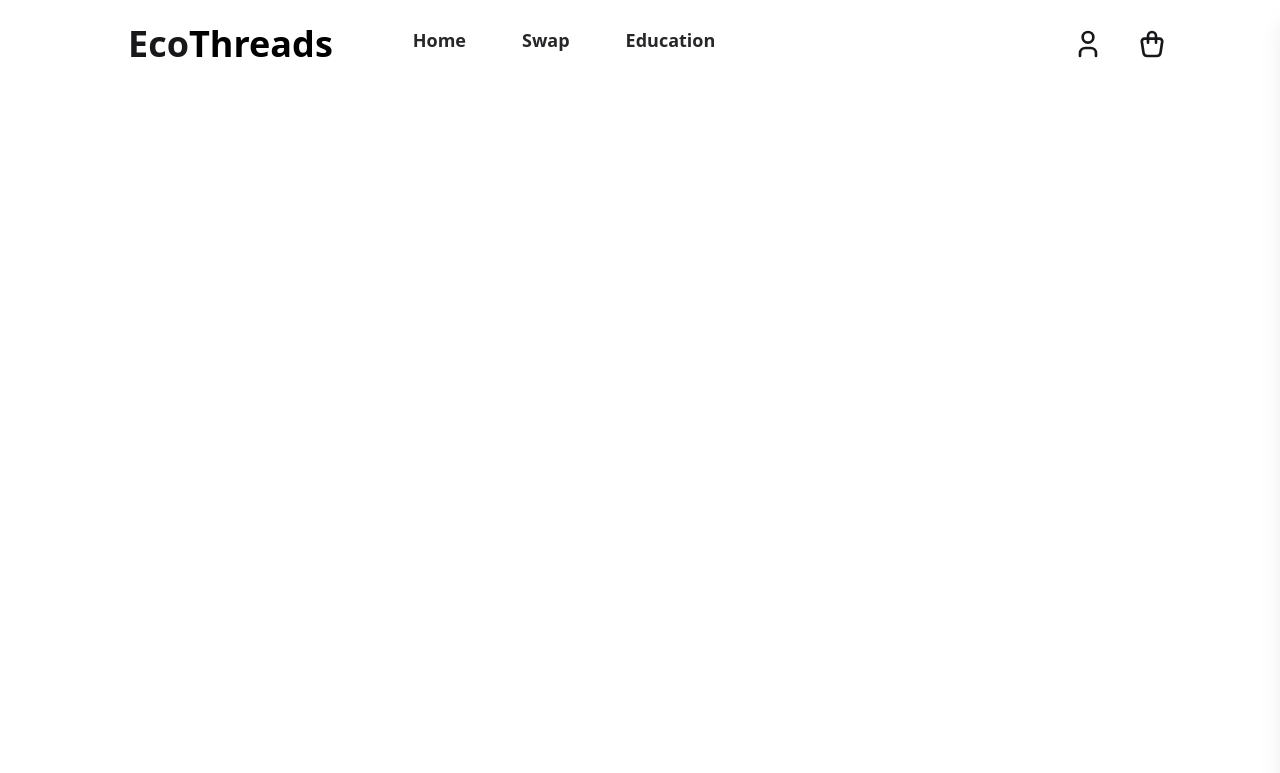
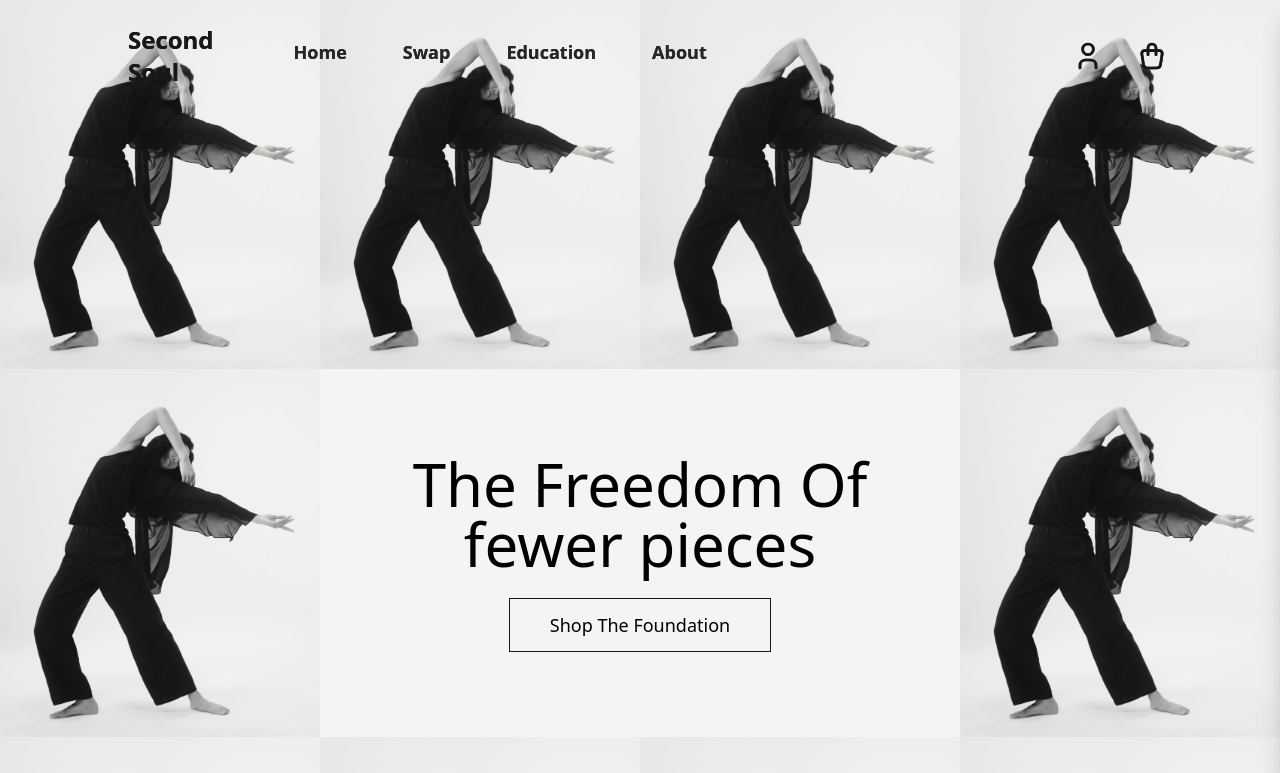
Before and after one commit to FikryRamadhan/IFEST, a React (Vite) app: page /about in a window 1280 px wide. Shown: the top 773 px of the page. Built offline with nearby package versions, Linux system fonts and the light colour scheme.

Commit message:
IFEST-04: Push for not found page

```diff
--- a/src/App.tsx
+++ b/src/App.tsx
@@ -2,6 +2,7 @@ import { useState } from 'react'
 import Home from './pages/Home'
 import { Route, BrowserRouter as Router, Routes } from 'react-router-dom'
 import Navbar from './component/Navbar'
+import NotFound from './pages/NotFound'
 
 function App() {
   return (
@@ -10,6 +11,8 @@ function App() {
         <Navbar />
         <Routes>
           <Route path="/" element={<Home />} />
+          <Route path="/about" element={<Home />} />
+          <Route path="*" element={<NotFound />} />
         </Routes>
       </Router>
     </>
--- a/src/component/Navbar.tsx
+++ b/src/component/Navbar.tsx
@@ -43,11 +43,11 @@ const Navbar = () => {
     <>
       <div
         id="nav"
-        className="w-full lg:px-28 py-6 flex items-center bg-transparent fixed justify-between fixed top-0 z-50"
+        className="w-full lg:px-28 py-6 flex items-center bg-transparent fixed justify-between top-0 z-50"
       >
         <div className="flex ml-4 opacity-100 items-center gap-3">
-          <h1 className="font-bold whitespace-nowrap text-zinc-900 lg:text-4xl text-2xl">
-            Eco<span className="text-black">Threads</span>
+          <h1 className="font-semibold whitespace-nowrap text-zinc-900 lg:text-2xl text-xl">
+            Second<span><br />Soul</span>
           </h1>
         </div>
 
@@ -81,6 +81,16 @@ const Navbar = () => {
             }
           >
             Education
+          </NavLink>
+          <NavLink
+            to={"/contact"}
+            className={({ isActive }) =>
+              isActive
+                ? "relative pb-2 text-zinc-800 after:content-[''] after:bottom-0 after:h-[5px] after:bg-zinc-900 after:absolute after:rounded-full after:w-full after:left-0 after:transition-all after:duration-500"
+                : "relative pb-2 text-zinc-800 after:content-[''] after:bottom-0 after:h-[5px] after:bg-zinc-900 after:absolute after:rounded-full hover:after:w-[5px] active:after:w-[15px] after:transition-all after:duration-500 after:left-1/2 after:-translate-x-1/2"
+            }
+          >
+            About
           </NavLink>
         </div>
 
--- /dev/null
+++ b/src/pages/About.tsx
@@ -0,0 +1,9 @@
+import React from 'react'
+
+const About = () => {
+  return (
+    <div>About</div>
+  )
+}
+
+export default About
--- a/src/pages/Home.tsx
+++ b/src/pages/Home.tsx
@@ -8,6 +8,7 @@ const Home = () => {
   return (
     <>
       <div>
+        <Navbar />
         <div>
           <Hero />
         </div>
--- /dev/null
+++ b/src/pages/NotFound.tsx
@@ -0,0 +1,49 @@
+import React from 'react'
+import { Link } from 'react-router-dom'
+
+const NotFound = () => {
+    return (
+        <>
+            <div className="min-h-screen bg-black flex flex-col items-center justify-center p-4 text-white">
+                {/* Konten Utama */}
+                <div className="text-center relative">
+                    {/* Efek Glow */}
+                    <div className="absolute -inset-12 bg-gradient-to-r from-white/10 to-gray-600/10 blur-3xl rounded-full animate-pulse"></div>
+
+                    {/* Angka 404 */}
+                    <h1 className="text-9xl font-bold mb-4 bg-gradient-to-r from-white to-gray-600 bg-clip-text text-transparent">
+                        404
+                    </h1>
+
+                    {/* Pesan Error */}
+                    <h2 className="text-3xl font-semibold mb-4">
+                        <span className="text-red-500">Oops!</span> Page Not Found
+                    </h2>
+
+                    {/* Deskripsi */}
+                    <p className="text-gray-400 max-w-md mb-8">
+                        The page you are looking for might have been removed, had its name changed,
+                        or is temporarily unavailable.
+                    </p>
+
+                    {/* Tombol Kembali */}
+                    <Link
+                        to="/"
+                        className="inline-block bg-white text-black px-6 py-3 rounded-lg
+          hover:bg-gray-200 transition-all duration-300 font-medium
+          shadow-lg hover:shadow-xl"
+                    >
+                        Return Home
+                    </Link>
+
+                    {/* Efek Dekoratif */}
+                    <div className="mt-8 opacity-50">
+                        <div className="inline-block animate-spin text-4xl">🌑</div>
+                    </div>
+                </div>
+            </div >
+        </>
+    )
+}
+
+export default NotFound
```
Also changed, not shown: src/component/AuthForm.tsx (+1 -1 lines), src/pages/Login.tsx (deleted, +0 -11 lines).
